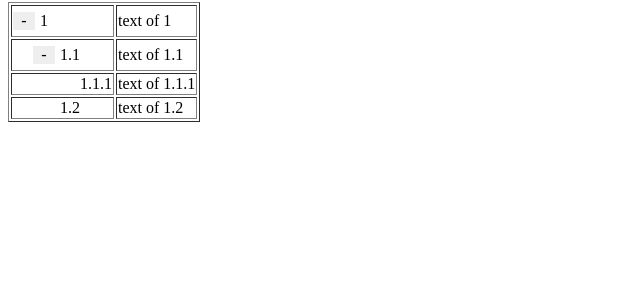
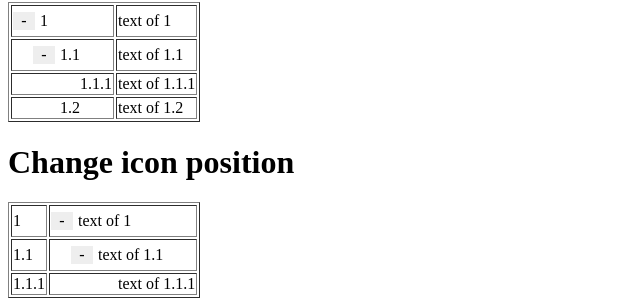
Before and after one commit to kanety/jquery-simple-tree-table, a website built with webpack: page index.html in a window 1280 px wide. Shown: the part 669-975 px from the top of the page, without its empty margins (0-640 px from the left). Before the commit the page ends 807 px from the top, so only its background shows below. Built offline with nearby package versions, Linux system fonts and the light colour scheme.

Commit message:
Add icon position option

```diff
--- a/index.html
+++ b/index.html
@@ -123,5 +123,26 @@
     $('#message').append("closed " + $node.data('node-id') + " ");
   });
   </script>
+
+  <h1>Change icon position</h1>
+  <table id="icon_pos" border="1">
+    <tr data-node-id="1">
+      <td>1</td>
+      <td>text of 1</td>
+    </tr>
+    <tr data-node-id="1.1" data-node-pid="1">
+      <td>1.1</td>
+      <td>text of 1.1</td>
+    </tr>
+    <tr data-node-id="1.1.1" data-node-pid="1.1">
+      <td>1.1.1</td>
+      <td>text of 1.1.1</td>
+    </tr>
+  </table>
+  <script>
+  $('#icon_pos').simpleTreeTable({
+    iconPosition: ':last'
+  });
+  </script>
 </body>
 </html>
--- a/src/simple-tree-table.js
+++ b/src/simple-tree-table.js
@@ -11,6 +11,7 @@ const DEFAULTS = {
   storeState: false,
   storeKey: NAMESPACE,
   storeType: 'session',
+  iconPosition: ':first',
   iconTemplate: '<span />'
 };
 
@@ -43,13 +44,13 @@ export default class SimpleTreeTable {
     });
 
     this.nodes().filter((i, node) => {
-      return $(node).children(':first').find('.tree-icon').length == 0;
+      return $(node).children(this.options.iconPosition).find('.tree-icon').length == 0;
     }).each((i, node) => {
       let $node = $(node);
       let depth = this.depth($node);
       let margin = this.options.margin * (depth - 1);
       let $icon = $(this.options.iconTemplate).addClass('tree-icon').css('margin-left', `${margin}px`);
-      $node.children(':first').prepend($icon);
+      $node.children(this.options.iconPosition).prepend($icon);
     });
 
     this.nodes().not('.tree-empty, .tree-opened, .tree-closed').each((i, node) => {
--- a/test/jquery-sipmle-tree-table-spec.js
+++ b/test/jquery-sipmle-tree-table-spec.js
@@ -56,4 +56,13 @@ describe('jquery-simple-tree-table', function() {
     expect($message.html()).toContain("opened 1.1");
     expect($message.html()).toContain("closed 1.1");
   });
+
+  it('has icon position', function() {
+    var $table = $('#icon_pos');
+    $table.simpleTreeTable({
+      iconPosition: ':last'
+    });
+    expect($table.find('tr > td:first > .tree-icon').length).toEqual(0);
+    expect($table.find('tr > td:last > .tree-icon').length).toEqual(1);
+  });
 });
```
Also changed, not shown: dist/jquery-simple-tree-table.js.
